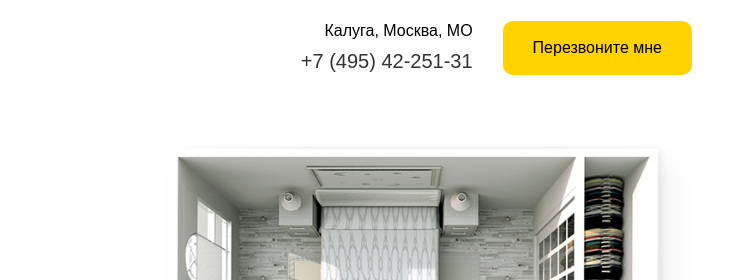
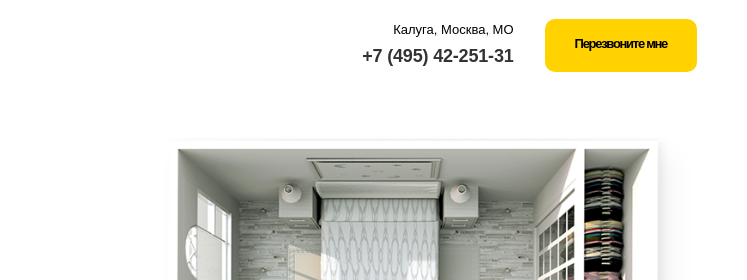
Before and after one commit to lllena/homeworks, a plain HTML site: page practice/index.html in a window 1280 px wide. Shown: the top 280 px of the page, 533-1280 px from the left. Drawn offline with Linux system fonts and the light colour scheme.

Commit message:
идеально совпадает шапка (1200px)

```diff
--- a/practice/src/sass/blocks/_navbar.sass
+++ b/practice/src/sass/blocks/_navbar.sass
@@ -1,5 +1,6 @@
 .navbar
-    padding: 8px 0
+    padding: 8px 0 0 0
+
     &-block
         display: flex
         justify-content: space-between
@@ -8,18 +9,28 @@
         display: flex
         align-items: center
         text-align: right
+        margin-bottom: 10px
+        margin-top: 5px
     &__address
         display: flex
         flex-direction: column
+        font-size: 13px
     &__button
-       margin-left: 30px
+        margin-left: 31px
+        margin-right: -5px
+        font-weight: 900
+        font-size: 13px
+        letter-spacing: -0.099em
+        padding-top: 18px
+        padding-bottom: 20px
     &__phone
         display: inline-block
-        font-size: 20px
+        font-size: 18px
         color: $text-color
-        font-weight: 400
+        font-weight: 900
+        letter-spacing: -0.01em
         text-decoration: none
-        margin-top: 10px
+        margin-top: 8px
 @media ( max-width: 768px )
     .navbar
         &__contacts
```
Also changed, not shown: practice/src/css/style.css, 1 other file.
